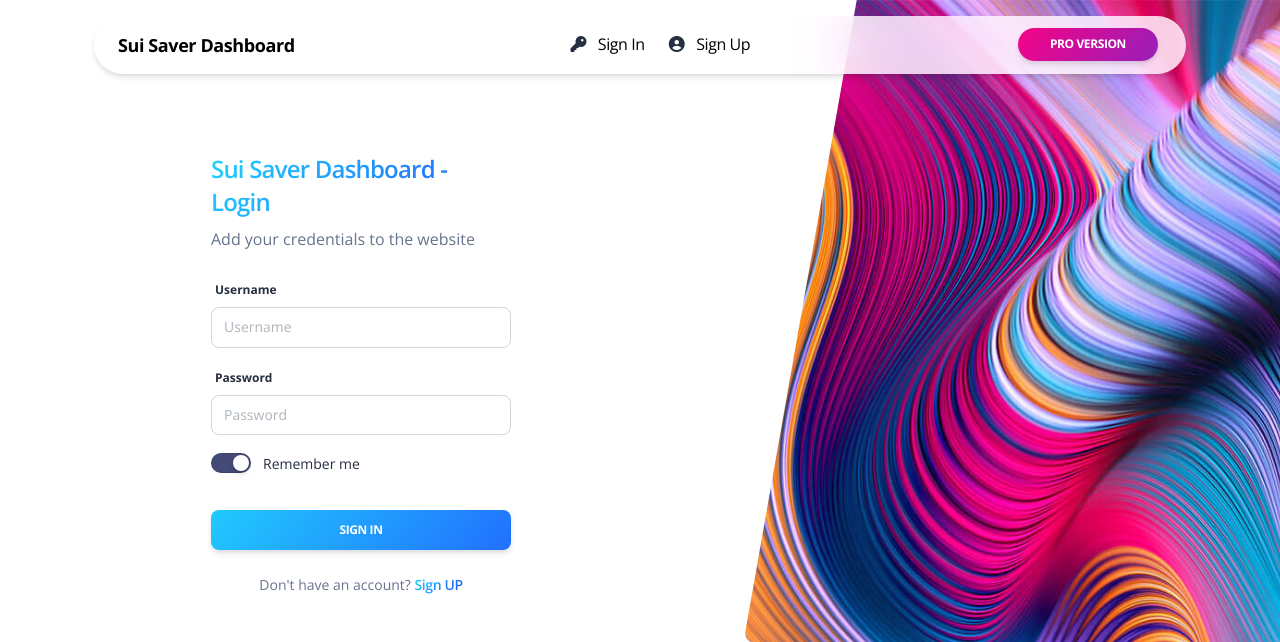
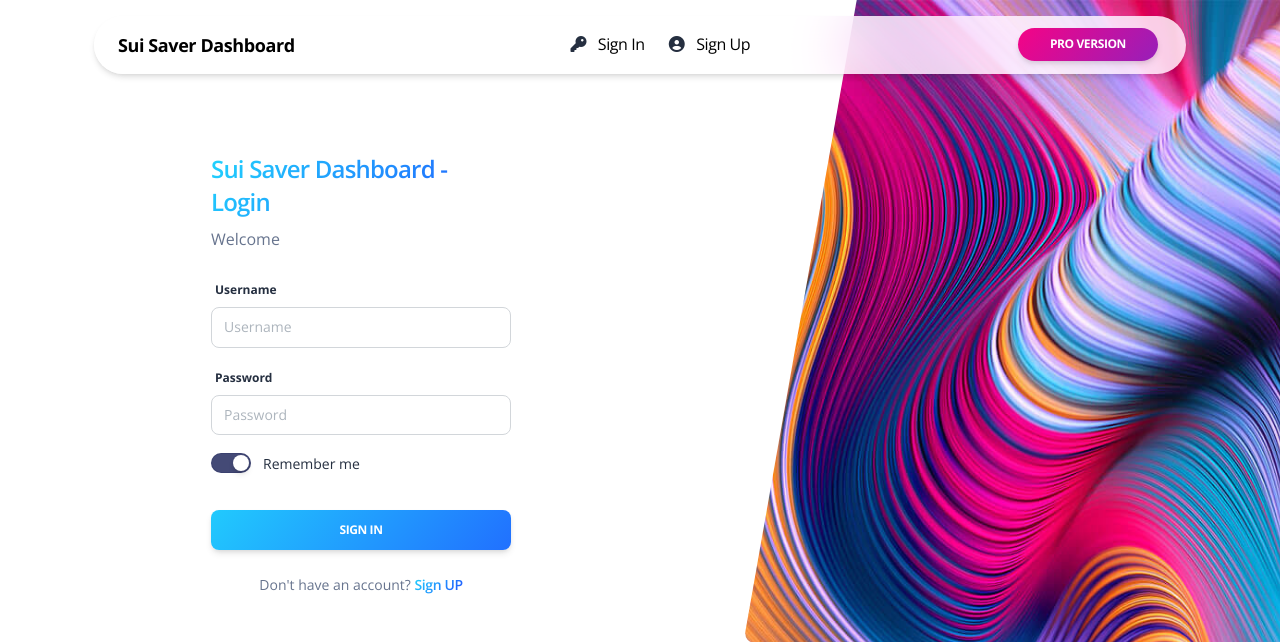
Before and after one commit to Satyajit-Codys/sui-saver-web, a Django app: page /login/ in a window 1280 px wide. Shown: the top 642 px of the page. Run offline with Django 3.2, Linux system fonts and the light colour scheme; some libraries are stand-ins or nearby versions.

Commit message:
Changed the message once again

```diff
--- a/apps/templates/accounts/login.html
+++ b/apps/templates/accounts/login.html
@@ -18,7 +18,7 @@
                                     {% if msg %}
                                         {{ msg | safe }}
                                     {% else %}
-                                        Add your credentials to the website
+                                        Welcome
                                     {% endif %}
                                 </p>
                             </div>
```
